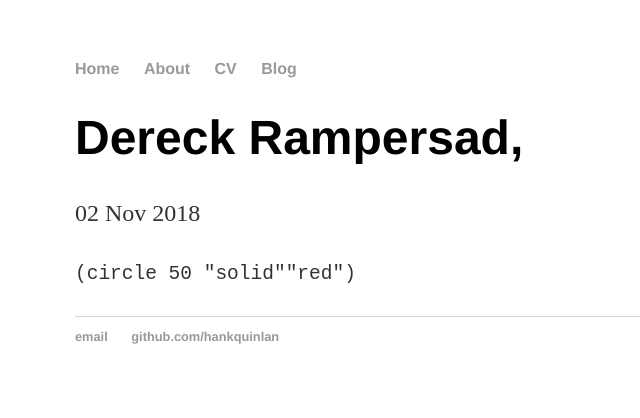
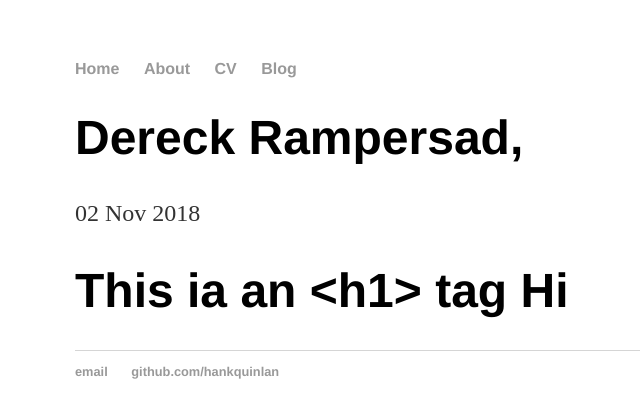
Before and after one commit to dereckr0653/dereckr0653.github.io, a Jekyll site: the page built from _posts/2018-11-02-weekly-reflection.md, in a window 1280 px wide. Shown: the top 418 px of the page, without its empty margins (117-757 px from the left). Built offline with Jekyll 4.4.1, drawn with Linux system fonts in a browser that asks for light colours.

Commit message:
Update 2018-11-02-weekly-reflection.md

````diff
--- a/_posts/2018-11-02-weekly-reflection.md
+++ b/_posts/2018-11-02-weekly-reflection.md
@@ -3,4 +3,4 @@ layout: post
 title: "Dereck Rampersad,"
 date: 2018-11-02
 ---
-```(circle 50 "solid""red")```
+# This ia an <h1> tag Hi
````
